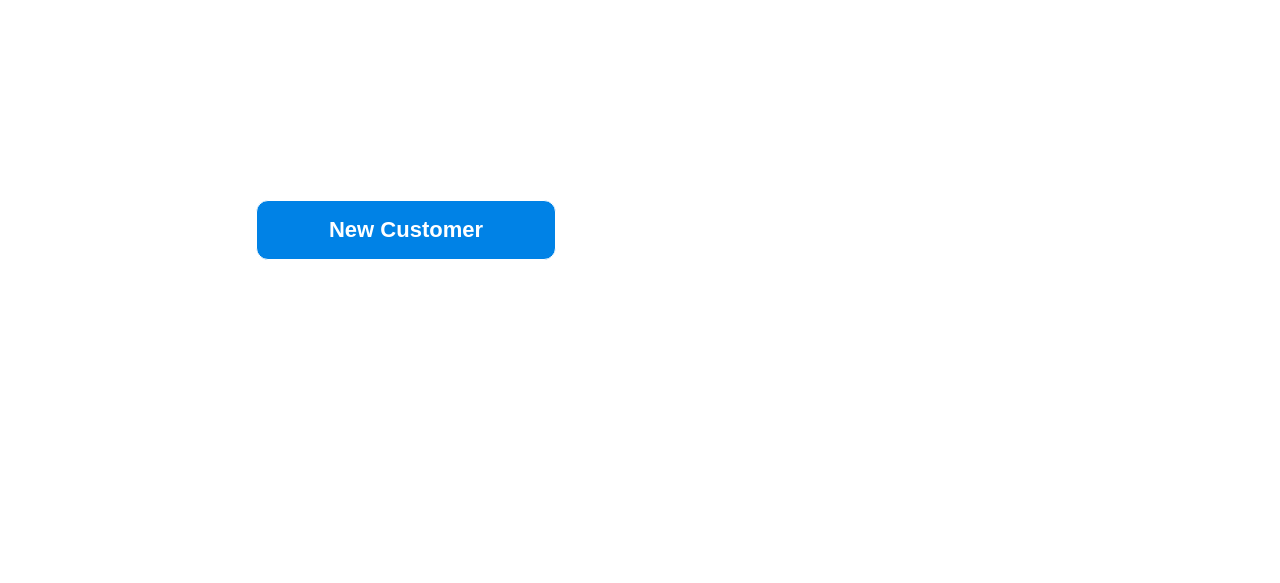
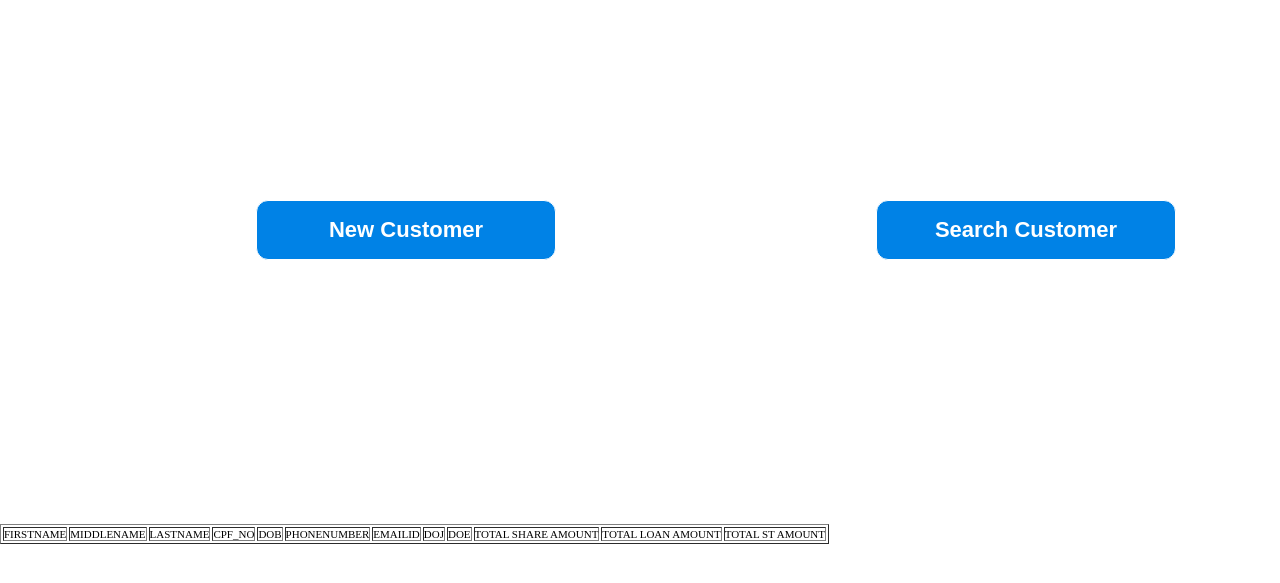
Before and after one commit to shreya11kumbhar/project, a Flask app: page /customer_details in a window 1280 px wide. Shown: the part 134-717 px from the top of the page. Run offline with Flask 2, Linux system fonts and the light colour scheme; some libraries are stand-ins or nearby versions.

Commit message:
Second Commit

```diff
--- a/main.py
+++ b/main.py
@@ -1,3 +1,6 @@
+from logging import root
+from tkinter import Label
+
 from flask import Flask, render_template, request, session, redirect, url_for
 import sqlite3
 
@@ -42,6 +45,22 @@ def details():
             conn.close()
 
     return render_template("customer_details.html",msg=msg)
+
+
+@app.route("/customer_details/search",methods=["GET", "POST"])
+def search():
+    if request.method == "POST":
+        cpf_no = request.form["cpf_no"]
+        conn = sqlite3.connect("project.db")
+        conn.row_factory = sqlite3.Row
+        c = conn.cursor()
+        c.execute("select * from customer_details WHERE cpf_no = '"+cpf_no+"'")
+        rows = c.fetchall()
+        c.close()
+        for r in rows:
+            print(r)
+
+        return render_template("customer_details.html", rows=rows)
 
 
 @app.route("/register", methods=["GET", "POST"])
--- a/static/customer_details.css
+++ b/static/customer_details.css
@@ -106,14 +106,39 @@ h1 {
 #contact:active {
   background: #1b9bff;
 }
+#search {
+  position:absolute;
+  display: inline-block;
+  -webkit-user-select: none; /* Chrome/Safari */
+  -moz-user-select: none; /* Firefox */
+  -ms-user-select: none; /* IE10+ */
+  margin: 12em auto;
+  margin-left : 25%;
+  width: 300px;
+  height: 60px;
+  line-height: 50px;
+  background: #0082e6;
+  color: white;
+  font-weight: 700;
+    font-size: 2em;
+   text-align: center;
+  cursor: pointer;
+  border: 1px solid white;
+  border-radius: 12px;
 
+}
+
+#search:hover {
+  background: #66bafa;
+}
+#search:active {
+  background: #1b9bff;
+}
 #contactForm {
   display: none;
-
   border: 6px solid #1b9bff;
   padding: 2em;
   width: 510px;
-  height:85%;
   text-align: center;
   background: #fff;
   position: fixed;
--- a/templates/customer_details.html
+++ b/templates/customer_details.html
@@ -23,28 +23,112 @@
           <li><a class="active" href="homepage">Home</a></li>
         </ul>
       </nav>
-    <button  id="contact" class="openBtn" onclick="openSearch()">New Customer</button>
+    <button  id="contact" class="openBtn" onclick="openForm()">New Customer</button>
+     <button   id="search" class="openBtn" onclick="openSearch()">Search Customer</button>
 </div>
 <div id="contactForm" class="overlay">
-     <span class="closebtn" id="closebtnid" onclick="closeSearch()" title="Close Form">×</span>
-  <form action="{{ url_for('details') }}" method="post">
-    <input name="firstname" placeholder="First Name" type="text" required />
-      <input name="middlename" placeholder="Middle Name" type="text" required />
-      <input name="lastname" placeholder="Last Name" type="text" required />
-      <input name="cpf_no" placeholder="CPF No" type="text" required />
-      <input name="DOB" placeholder="Date of Birth" type="date" required />
-      <input name="phonenumber" placeholder="Phone no" type="text" required />
-      <input name="emailid" placeholder="Email" type="email" required />
-      <input name="DOJ" placeholder="Date of joining" type="date" required />
-      <input name="DOE" placeholder="DOE" type="date" required />
-      <input name="total_share_amt" placeholder="Total Share amount" type="text" required />
-      <input name="total_lt_out" placeholder="Total loan " type="text" required />
-      <input name="total_st_out" placeholder="Total st amount" type="text" required />
-      <input class="formBtn" type="submit" value="submit" />
+     <span class="closebtn" id="closebtnid" onclick="closeForm()" title="Close Form">×</span>
+ <form action="{{ url_for('details') }}" method="post">
+      <table>
+          <tr>
+              <td>Firstname</td>
+              <td> <input name="firstname"   type="text" required /></td>
+          </tr>
+          <tr>
+              <td>Middlename</td>
+              <td> <input name="middlname"   type="text" required /></td>
+          </tr>
+          <tr>
+              <td>Lastname</td>
+              <td> <input name="lastname"  type="text" required /></td>
+          </tr>
+          <tr>
+              <td>CPF_No</td>
+              <td><input name="cpf_no" type="text" required /></td>
+          </tr>
+          <tr>
+              <td>Date Of Birth</td>
+              <td> <input name="DOB" type="date" required /></td>
+          </tr>
+          <tr>
+              <td>Phone number</td>
+              <td> <input name="phonenumber"   type="text" required /></td>
+          </tr>
+          <tr>
+              <td>Email ID</td>
+              <td><input name="emailid" type="email" required /></td>
+          </tr>
+          <tr>
+              <td>Date Of Joining</td>
+              <td><input name="DOJ" type="date" required /></td>
+          </tr>
+          <tr>
+              <td>DOE</td>
+              <td> <input name="DOE" type="date" required /></td>
+          </tr>
+          <tr>
+              <td>Total Share Amt</td>
+              <td> <input name="total_share_amt" type="text" required /></td>
+          </tr>
+          <tr>
+              <td>Total Lt Amt</td>
+              <td> <input name="total_lt_out"   type="text" required /></td>
+          </tr>
+          <tr>
+              <td>Total St Amt</td>
+              <td><input name="total_st_out"  type="text" required /></td>
+          </tr>
+
+      </table>
+       <input class="formBtn" type="submit" value="submit" />
       <input class="formBtn" type="reset"  value="reset"/>
   </form>
        <div class="msg">{{ msg }}</div>
   </div>
+<div id="mysearch" class="search-overlay">
+  <span id="close" class="close" onclick="closeSearch()" title="Close Search">×</span>
+  <div class="overlay-content">
+    <form action="{{ url_for('search') }}" method="POST">
+      <input type="text" placeholder="Search.." name="cpf_no">
+      <button type="submit"><i class="fa fa-search"></i></button>
+    </form>
+  </div>
+</div>
+<div>
+    <table border = 1>
+         <thead>
+            <td>Firstname</td>
+            <td>Middlename</td>
+            <td>Lastname</td>
+            <td>cpf_no</td>
+            <td>DOB</td>
+            <td>phonenumber</td>
+            <td>emailid</td>
+            <td>DOJ</td>
+            <td>DOE</td>
+            <td>Total Share Amount</td>
+            <td>Total Loan Amount</td>
+            <td>Total St AMount</td>
+         </thead>
+
+         {% for row in rows %}
+            <tr>
+               <td>{{row["firstname"]}}</td>
+               <td>{{row["middlename"]}}</td>
+               <td> {{ row["lastname"]}}</td>
+               <td>{{row['cpf_no']}}</td>
+                <td>{{row["DOB"]}}</td>
+                 <td> {{ row["phonenumber"]}}</td>
+               <td>{{row["emailid"]}}</td>
+               <td>{{row['DOJ']}}</td>
+                <td>{{row["DOE"]}}</td>
+               <td>{{row["total_share_amt"]}}</td>
+               <td> {{ row["total_lt_out"]}}</td>
+               <td>{{row['total_st_out']}}</td>
+            </tr>
+         {% endfor %}
+      </table>
+</div>
 
 <script>
 $("#contact").click(function(){
@@ -53,12 +137,25 @@ $("#contact").click(function(){
 $("#closebtnid").click(function(){
       $("#layer").css("filter","");
     });
+    $("#search").click(function(){
+  $('#layer').css("filter","blur(20px)");
+});
+$("#close").click(function(){
+      $("#layer").css("filter","");
+    });
+function openForm() {
+  document.getElementById("contact").style.display = "inline-block";
+}
+
+function closeForm() {
+  document.getElementById("contactForm").style.display = "none";
+}
 function openSearch() {
-  document.getElementById("contact").style.display = "block";
+  document.getElementById("mysearch").style.display = "block";
 }
 
 function closeSearch() {
-  document.getElementById("contactForm").style.display = "none";
+  document.getElementById("mysearch").style.display = "none";
 }
     $(function () {
   // contact form animations
@@ -68,13 +165,6 @@ function closeSearch() {
   $(document).mouseup(function (e) {
     var container = $("#contactForm");
 
-    if (
-      !container.is(e.target) && // if the target of the click isn't the container...
-      container.has(e.target).length === 0
-    ) {
-      // ... nor a descendant of the container
-      container.fadeOut();
-    }
   });
 });
 </script>
--- a/templates/index.html
+++ b/templates/index.html
@@ -96,6 +96,7 @@
                   <i class="fas fa-user"></i>
                   <input type="text" name="types" placeholder="Enter your type" required>
                 </div>
+                   <label>Enter DOJ</label>
                  <div class="input-box">
                  <i class="fas fa-calendar-week"></i>
                      <input type="date" name="doj" placeholder="Enter your DOJ" required>
```
Also changed, not shown: other parts of static/customer_details.css (+50 -187 lines).
